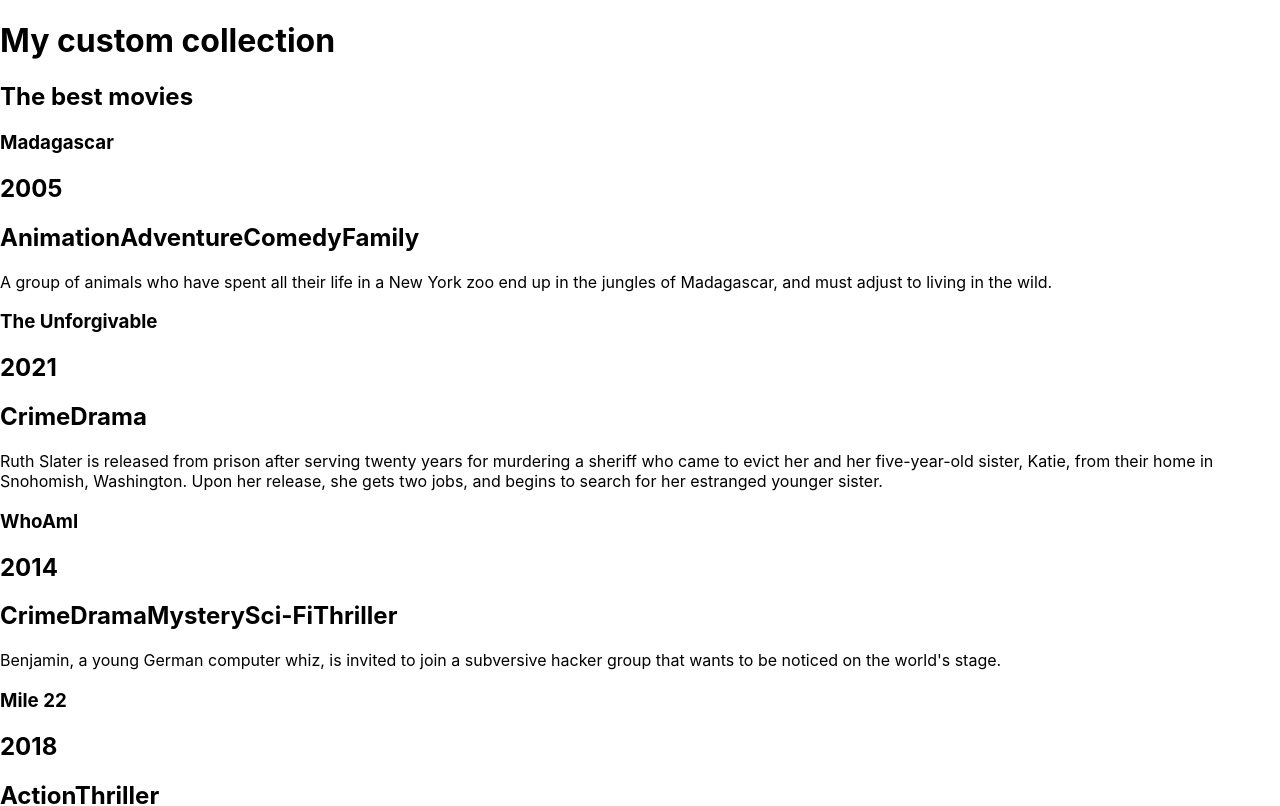
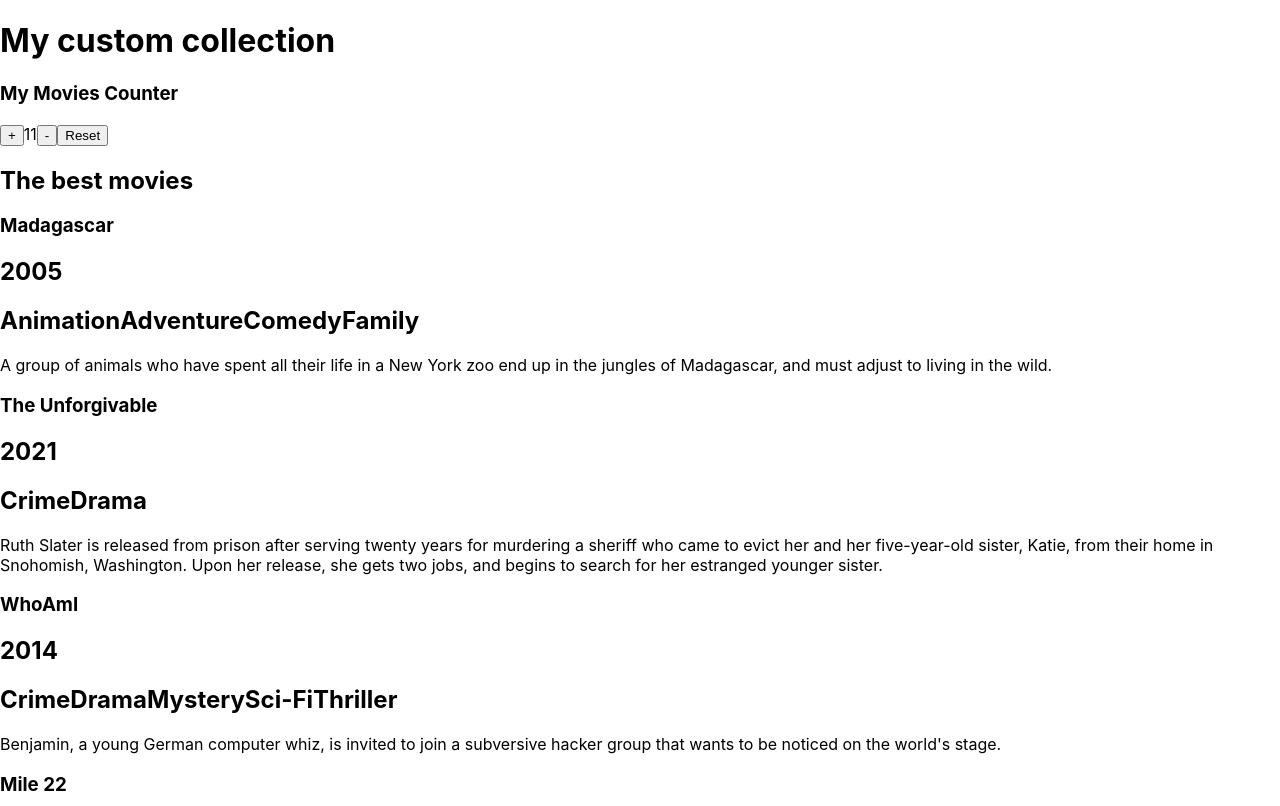
Before and after one commit to Y3llow45/movie-project-react, a React (Create React App) app: page / in a window 1280 px wide. Shown: the top 806 px of the page. Built offline with nearby package versions, Linux system fonts and the light colour scheme.

Commit message:
added css and clickHandler

```diff
--- a/src/App.css
+++ b/src/App.css
@@ -36,3 +36,7 @@
     transform: rotate(360deg);
   }
 }
+
+.selected-movie {
+  color: brown;
+}
--- a/src/App.js
+++ b/src/App.js
@@ -1,6 +1,7 @@
 import './App.css';
 import Heading from './components/Heading';
 import MovieList from './components/MovieList';
+import Counter from './components/Counter'
 
 const movies = [
   {title: "Madagascar", description: "A group of animals who have spent all their life in a New York zoo end up in the jungles of Madagascar, and must adjust to living in the wild.", year: 2005, genres: ["Animation", "Adventure", "Comedy", "Family"]},
@@ -13,6 +14,7 @@
   return (
     <div className="site-wrapper">
       <Heading>My custom collection</Heading>
+      <Counter />
       <MovieList movies={movies}/>
     </div>
   );
--- a/src/components/Counter.js
+++ b/src/components/Counter.js
@@ -0,0 +1,39 @@
+import {Component} from 'react';
+
+class Counter extends Component {
+    constructor(props) {
+        super(props)
+        this.state = {
+            count: 11,
+            collectionName: "My Movies"
+        }
+        this.resetCounter = this.resetCounter.bind(this);
+    }
+
+    decrementCounter() {
+        //this.setState({count: this.state.count - 1})   not recommended but works
+        this.setState(prevState => ({count: prevState.count - 1}))
+    }
+    incrementCounter() {
+        //this.setState({count: this.state.count + 1})   not recommended but works
+        this.setState(prevState => ({count: prevState.count + 1}))
+    }
+    resetCounter() {
+        //this.setState({count: this.state.count + 1})   not recommended but works
+        this.setState({count: 0})
+    }
+
+    render() {
+        return (
+            <div className='counter'>
+                <h3>{this.state.collectionName} Counter</h3>
+                <button onClick={this.incrementCounter.bind(this)}>+</button>
+                <span>{this.state.count}</span>
+                <button onClick={(e) => this.decrementCounter()}>-</button>
+                <button onClick={this.resetCounter}>Reset</button>
+            </div>
+        )
+    }
+}
+
+export default Counter;
--- a/src/components/Movie.js
+++ b/src/components/Movie.js
@@ -1,7 +1,8 @@
 function Movie(props) {
     return (
+        //<article onClick={() => console.log(`${props.title} is clicked!`)}>
         <article>
-            <h3>{props.title}</h3>
+            <h3 onClick={props.clickHandler}>{props.title}</h3>
             <h2>{props.year}</h2>
             <h2>{props.genres}</h2>
             <p>{props.description || 'Description is not currently available'}</p>
--- a/src/components/MovieList.js
+++ b/src/components/MovieList.js
@@ -2,12 +2,20 @@
 import Movie from './Movie'
 
 class MovieList extends Component {
+    movieClicked(title) {
+        console.log(`The movie ${title} was clicked!`);
+    }
     render(){
         return (
             <div className="movie-list">
                 <h2>The best movies</h2>
                 {this.props.movies.map(x => {
-                    return <Movie title={x.title} description={x.description} year={x.year} genres={x.genres}/>
+                    return <Movie
+                        title={x.title}
+                        description={x.description}
+                        year={x.year}
+                        genres={x.genres}
+                        clickHandler={() => this.movieClicked(x.title)} />
                 })}
             </div>
         )
```
